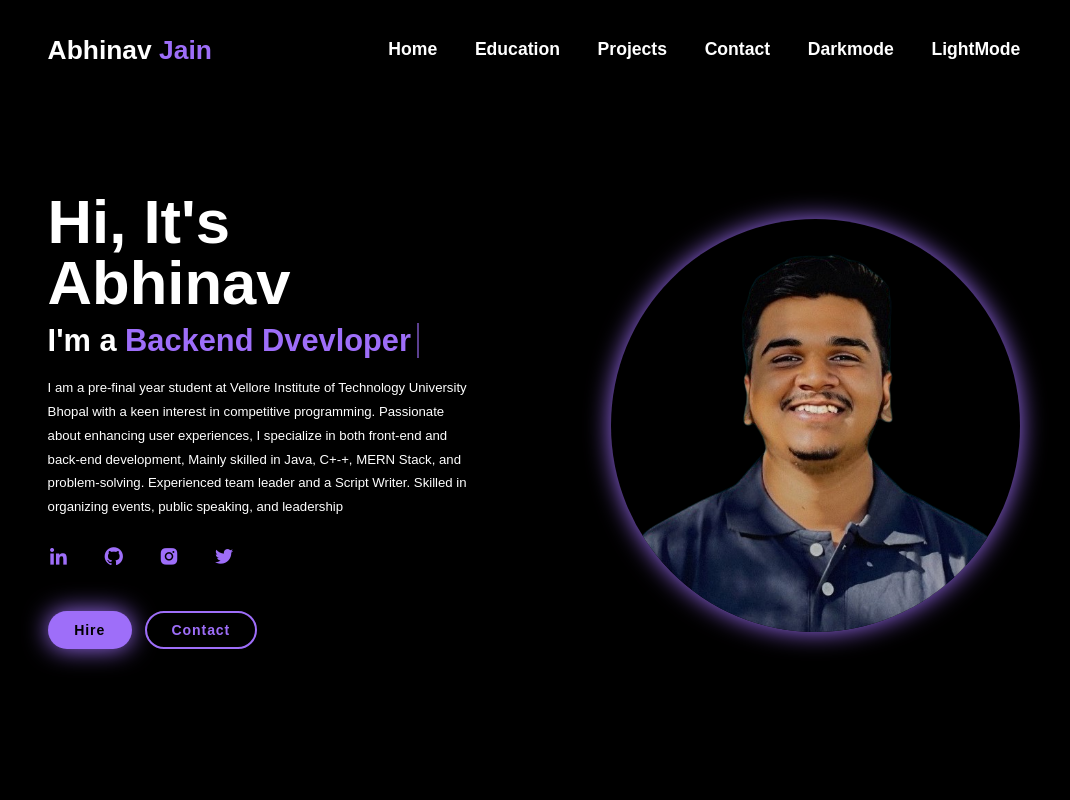
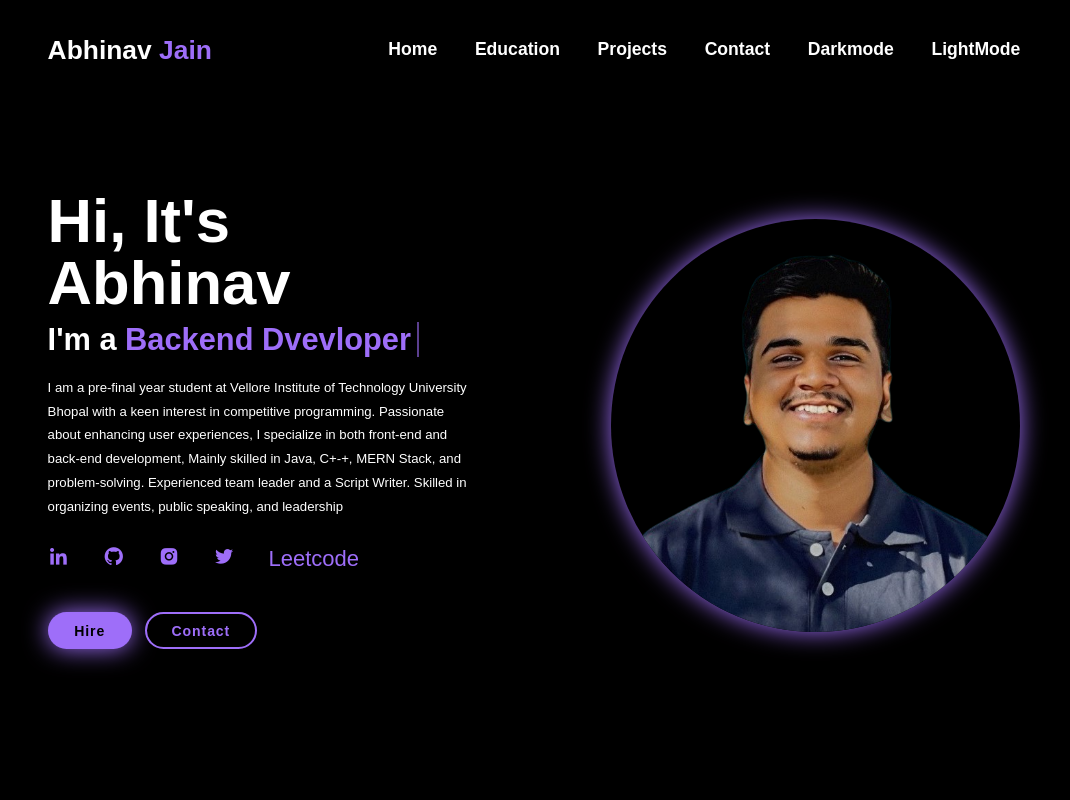
Before and after one commit to abhiinavjain/portfolio, a website: page portfolio website/index.html in a window 1280 px wide. Shown: the top 800 px of the page, without its empty margins (106-1176 px from the left). Drawn offline with nearby package versions, Linux system fonts and the light colour scheme.

Commit message:
Update index.html

```diff
--- a/portfolio website/index.html
+++ b/portfolio website/index.html
@@ -40,6 +40,7 @@
                 <a href="https://github.com/abhiinavjain" target="_blank"><i class='bx bxl-github' ></i></a>
                 <a href="https://www.instagram.com/abhiinav.jain?igsh=b2w3dHg1bzM1ZnNu" target="_blank"><i class='bx bxl-instagram-alt' ></i></a>
                 <a href="https://x.com/Abiinavjain" target="_blank"><i class='bx bxl-twitter'></i></a>
+                <a href="https://leetcode.com/u/abhinavjain13/">Leetcode</a>
             </div>
 
             <div class="btn-group">
```
